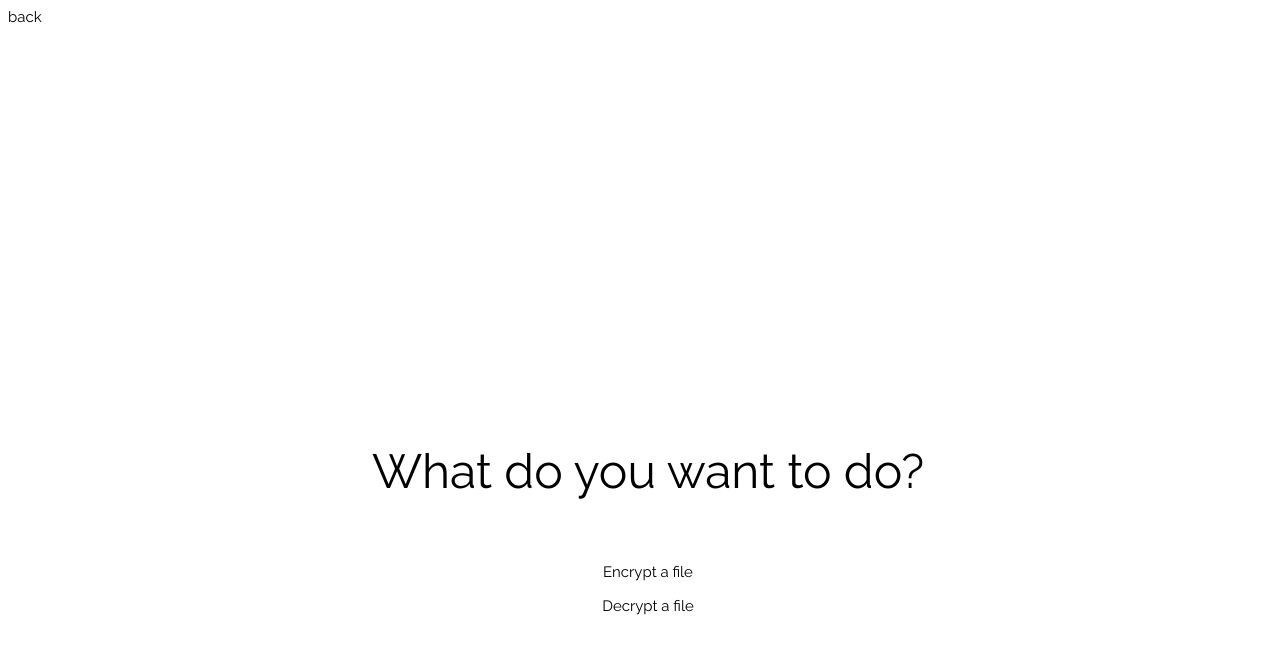
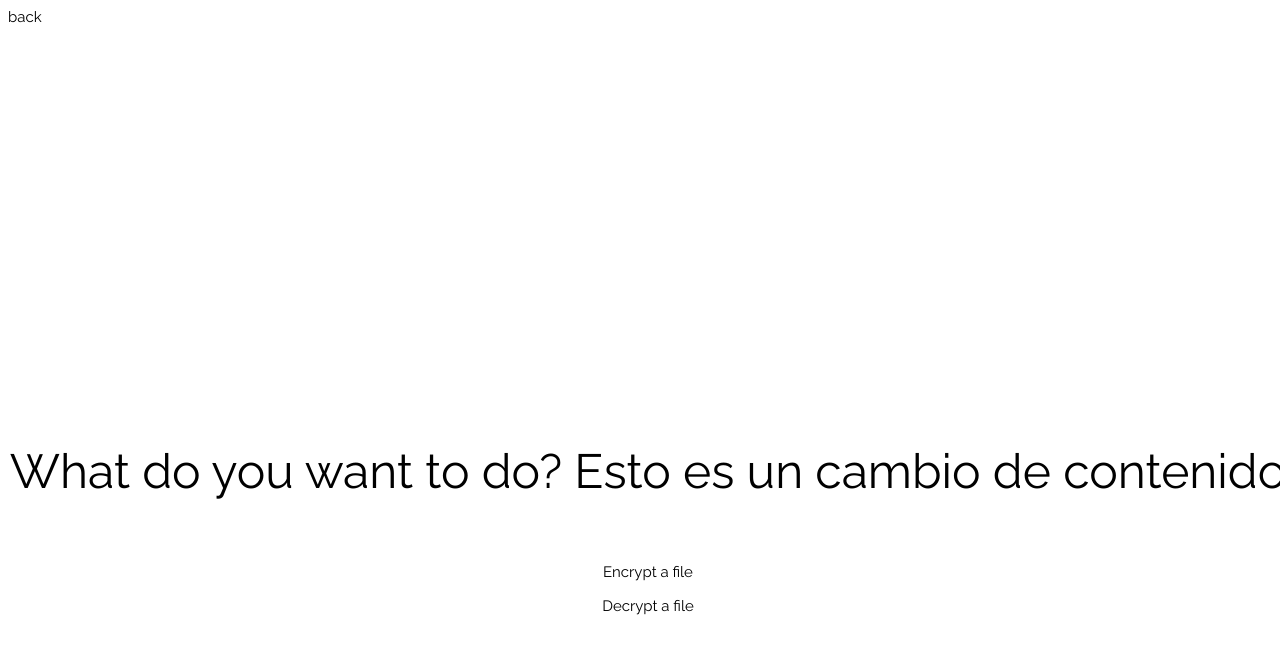
Before and after one commit to dhenriquezf/probando_git, a plain HTML site: page index.html in a window 1280 px wide. Shown: the top 654 px of the page. Drawn offline with nearby package versions, Linux system fonts and the light colour scheme.

Commit message:
ahora se modifico el index.html como una prueba

```diff
--- a/index.html
+++ b/index.html
@@ -12,7 +12,7 @@
 		<div id="stage">
 			<div id="step1">
 				<div class="content">
-					<h1>What do you want to do?</h1>
+					<h1>What do you want to do? Esto es un cambio de contenido</h1>
 					<p class="encrypt">Encrypt a file</p>
 					<p class="decrypt">Decrypt a file</p>
 				</div>
```
